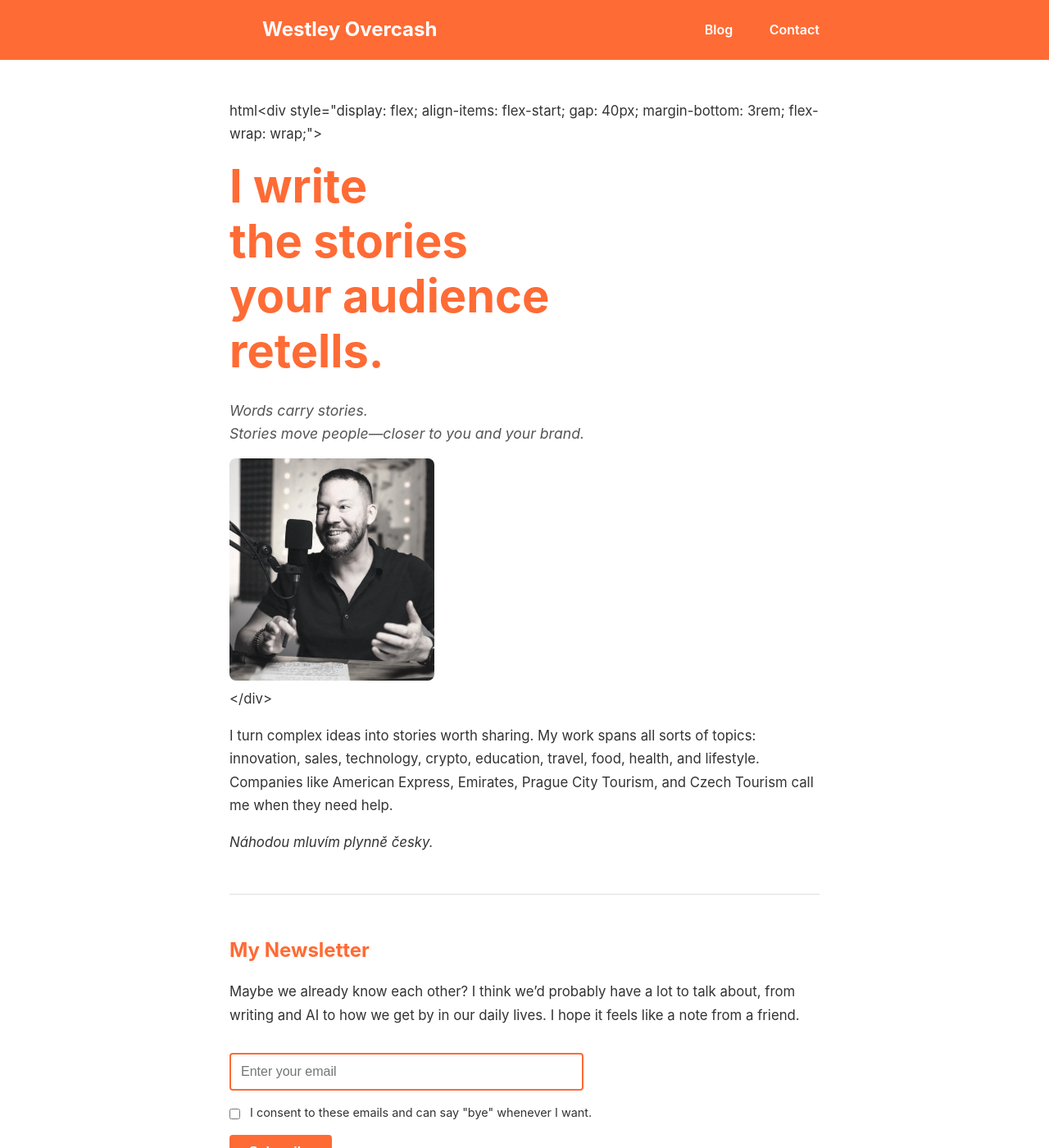
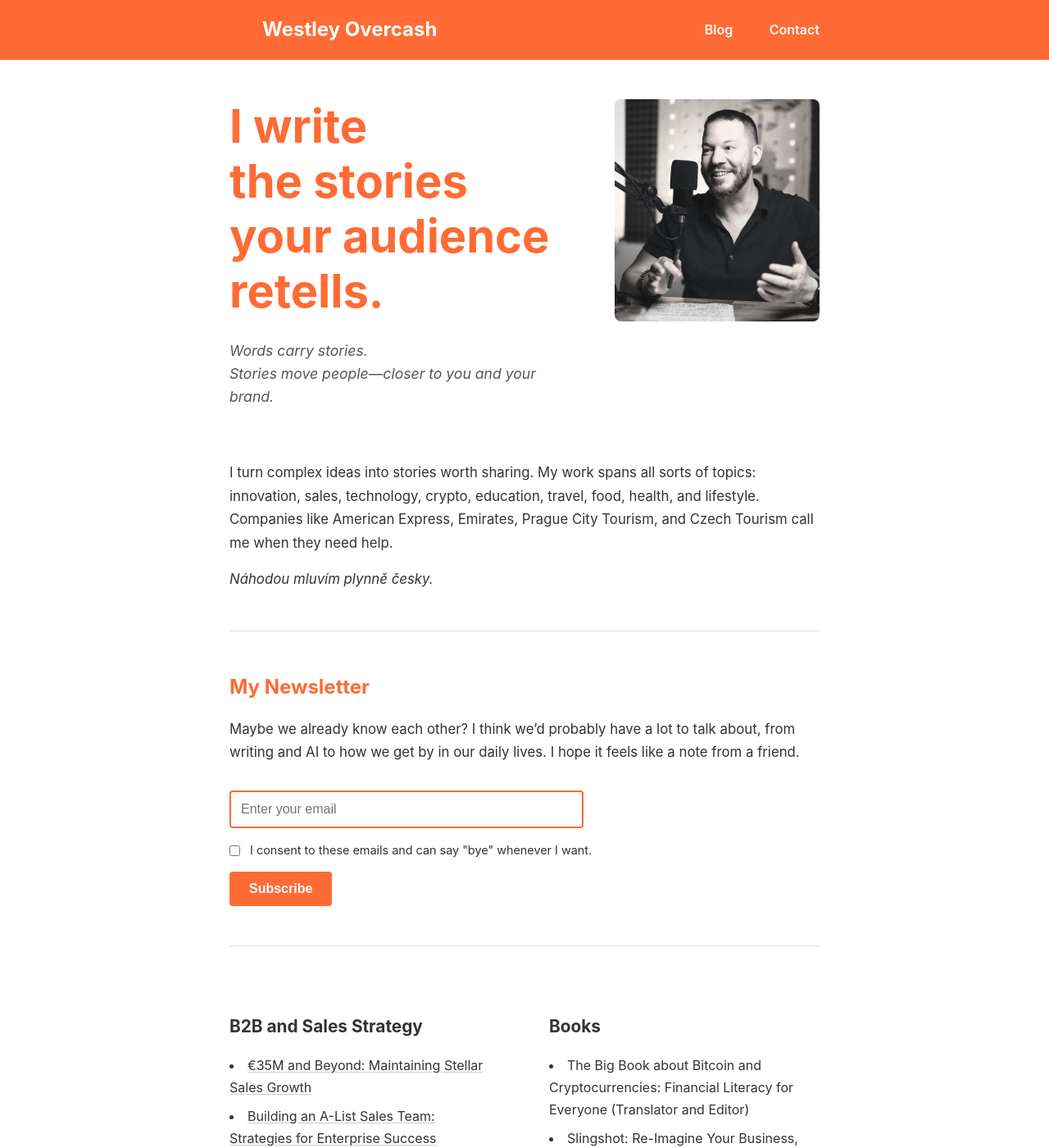
Before and after one commit to westleyovercash/westleyovercash.github.io, a Jekyll site: the page built from index.md, in a window 1280 px wide and 1400 px high. Shown: the whole window at 82% size. Built offline with Jekyll 4.4.1, drawn with Linux system fonts in a browser that asks for light colours.

Commit message:
Update index.md

```diff
--- a/index.md
+++ b/index.md
@@ -3,7 +3,7 @@ layout: default
 title: Home
 ---
 
-html<div style="display: flex; align-items: flex-start; gap: 40px; margin-bottom: 3rem; flex-wrap: wrap;">
+<div style="display: flex; align-items: flex-start; gap: 40px; margin-bottom: 3rem; flex-wrap: wrap;">
   <div style="flex: 1; min-width: 300px;">
     <h1 style="margin-bottom: 0;">I write<br/>the stories<br/>your audience<br/>retells.</h1>
     <p style="font-size: 1.1rem; line-height: 1.6; margin-top: 1.5rem; color: #555; font-style: italic;">
```
